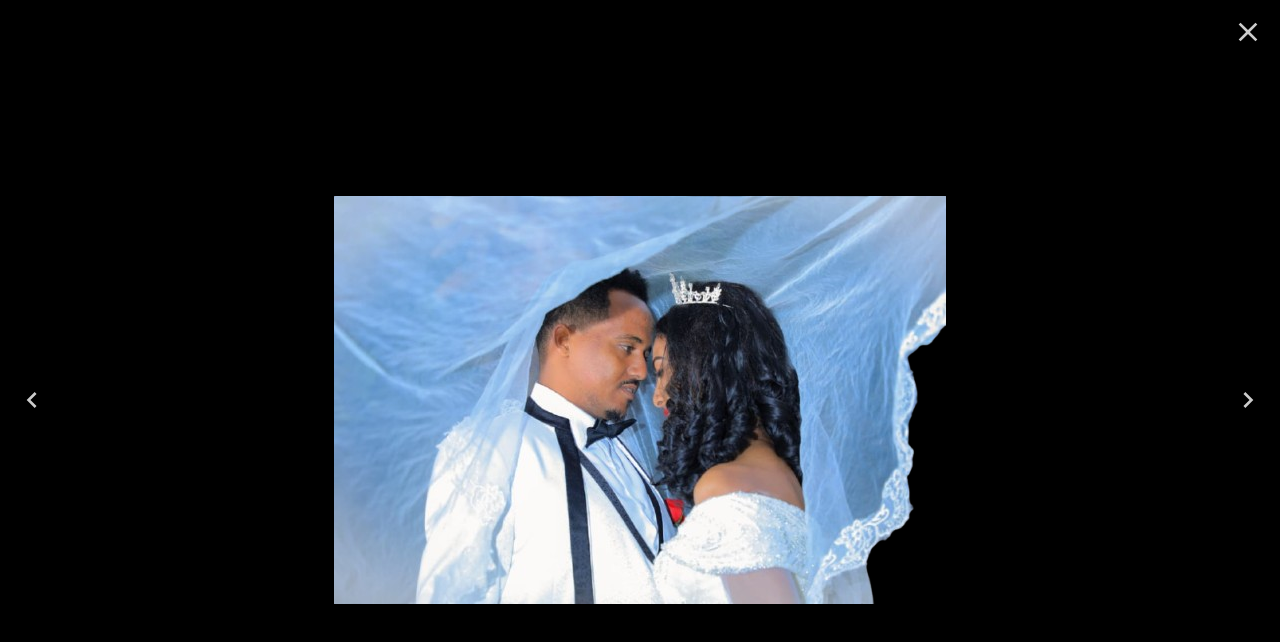
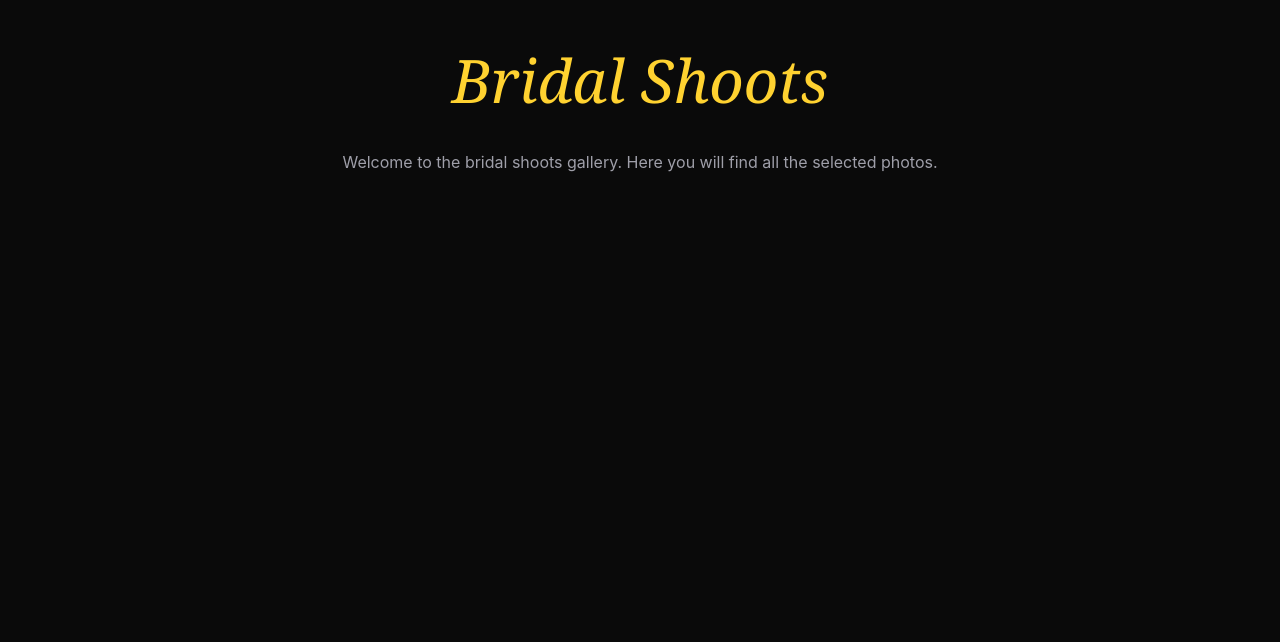
Before and after one commit to petroshambir/film-production-portfolio, a React (Vite) app in the folder client/: page /gallery/bridal-shoots in a window 1280 px wide. Shown: the top 642 px of the page. Built offline with nearby package versions, Linux system fonts and the light colour scheme.

Commit message:
fix gallary jsx

```diff
--- a/client/src/components/Gallery.jsx
+++ b/client/src/components/Gallery.jsx
@@ -1,32 +1,23 @@
 import React from 'react';
 import { useParams } from 'react-router-dom';
-import Lightbox from "yet-another-react-lightbox";
-// እቶም ናትካ ስእልታት ኣብዚ ኢምፖርት ግበር
-import wedding1 from '../assets/images/ሮቢ-png1-removebg-preview.png';
-import wedding2 from '../assets/images/ሮቢ-png2-removebg-preview.png';
 
 function Gallery() {
-  const { category } = useParams(); // ካብ URL ዝመጸ ስም (weddings, bridal-shoots)
-
-  // ንነፍሲ ወከፍ ክፍሊ ዝኸውን ስእልታት
-  const galleryData = {
-    'weddings': [wedding1, wedding2],
-    'bridal-shoots': [wedding2, wedding1],
-    'baby-shower-baptism': [wedding1, wedding2]
-  };
-
-  const images = galleryData[category] || [];
+  const { category } = useParams(); // እቲ 'weddings' ዝብል ካብ URL ይወስድ
 
   return (
-    <div style={{ backgroundColor: '#0a0a0a', minHeight: '100vh', padding: '50px' }}>
-      <h1 className="text-white text-3xl capitalize mb-10">{category.replace('-', ' ')}</h1>
+    <div style={{ backgroundColor: '#0a0a0a', minHeight: '100vh', padding: '50px', color: 'white' }}>
+      {/* እቲ ናትካ ርእሲ ኣብዚ ይርአ */}
+      <h1 className="text-6xl font-serif italic text-amber-300 capitalize text-center mb-10">
+        {category.replace(/-/g, ' ')}
+      </h1>
 
-      {/* ኣብዚ ስእልታት ብግሪድ ኣርእዮም ወይ Lightbox ክፈት */}
-      <Lightbox
-        open={true}
-        slides={images.map(img => ({ src: img }))}
-        close={() => window.history.back()}
-      />
+      <div className="text-center">
+        <p className="text-zinc-400">
+           Welcome to the {category.replace(/-/g, ' ')} gallery.
+           Here you will find all the selected photos.
+        </p>
+        {/* ኣብዚ ናይ Lightbox ኮድካ ወይ ስእልታትካ ኣቐምጥ */}
+      </div>
     </div>
   );
 }
```
